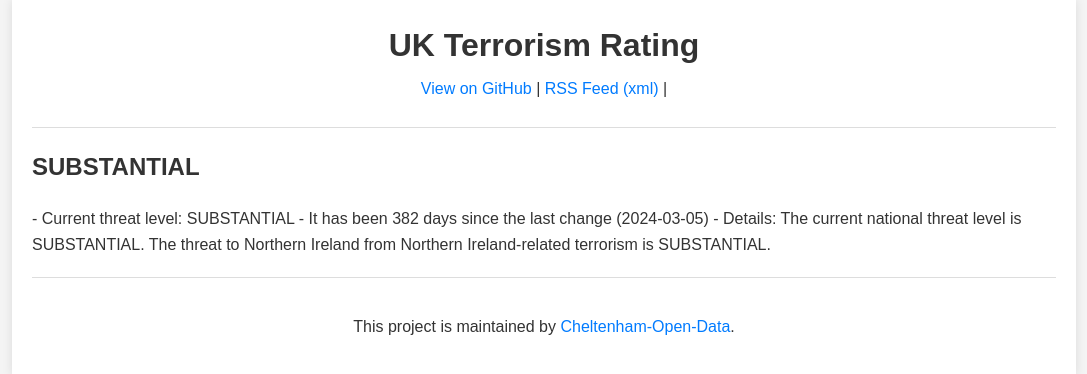
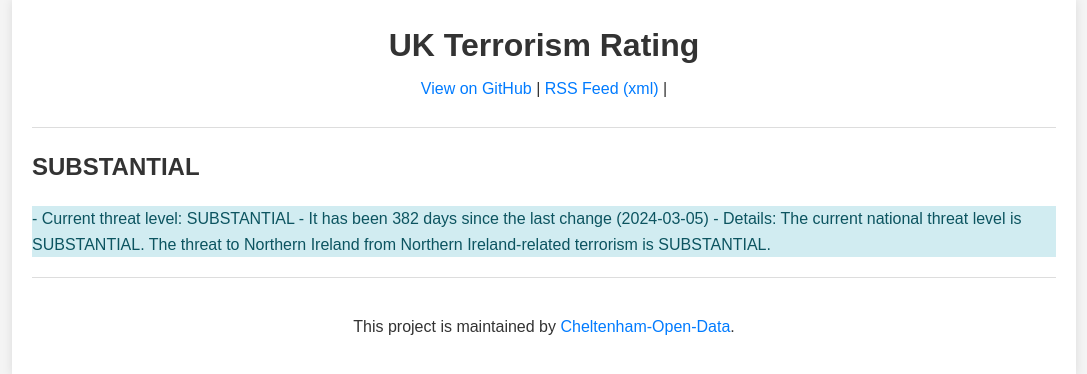
Before and after one commit to Cheltenham-Open-Data/terrorism, a Jekyll site: the page built from README.md, in a window 1280 px wide. Shown: the top 374 px of the page, without its empty margins (96-1183 px from the left). Built offline with Jekyll 4.4.1, drawn with Linux system fonts in a browser that asks for light colours; our own code applies the rules of GitHub Pages for plain Markdown files; the repository's description, which GitHub fills in, is left out.

Commit message:
Update default.html

```diff
--- a/_layouts/default.html
+++ b/_layouts/default.html
@@ -58,6 +58,32 @@
       a:hover {
         text-decoration: underline;
       }
+
+    .LOW {
+        color: #155724;
+        background-color: #d4edda;
+        border-color: #c3e6cb;
+    }
+    .MODERATE {
+        color: #856404;
+        background-color: #fff3cd;
+        border-color: #ffeeba;
+    }
+    .SUBSTANTIAL {
+        color: #0c5460;
+        background-color: #d1ecf1;
+        border-color: #bee5eb;
+    }
+    .SEVERE {
+        color: #721c24;
+        background-color: #f8d7da;
+        border-color: #f5c6cb;
+    }
+    .CRITICAL {
+        color: #721c24;
+        background-color: #f8d7da;
+        border-color: #f5c6cb;
+    }
     </style>
   </head>
 
```
